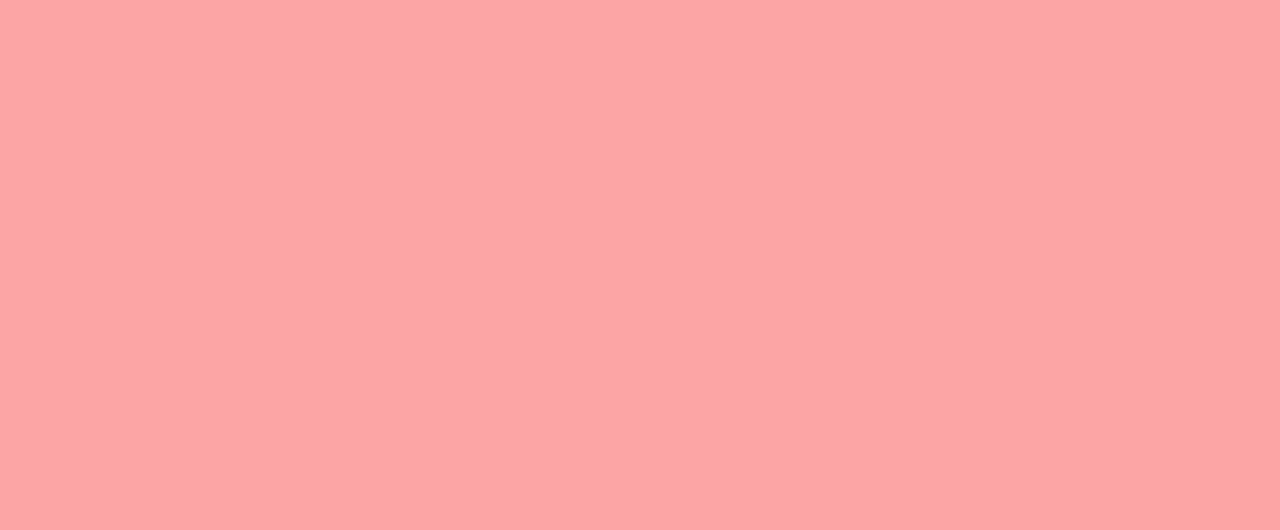
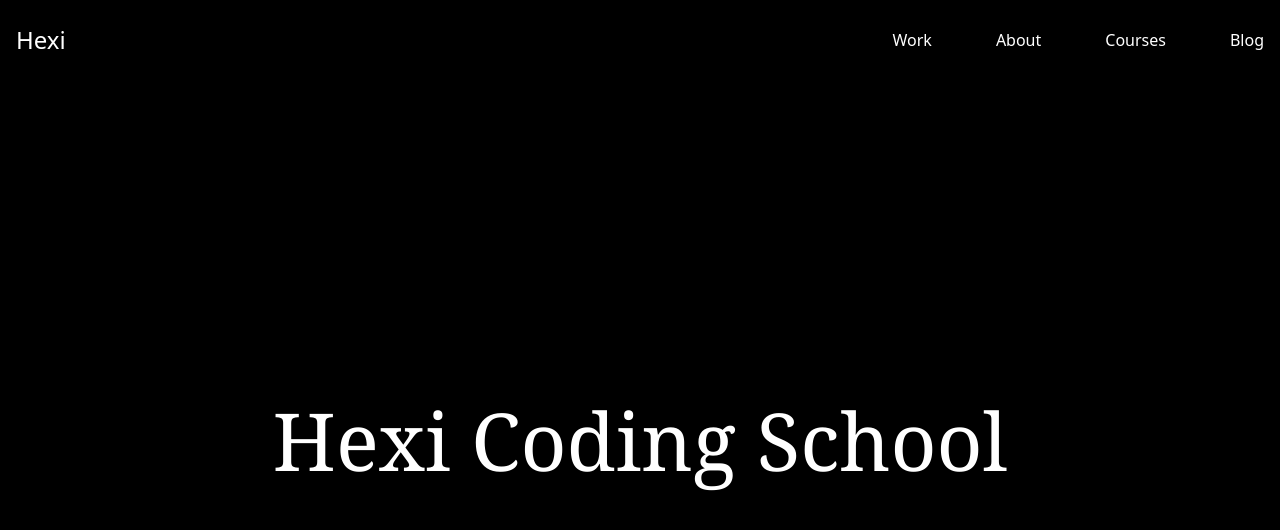
Before and after one commit to Hexi1997/gsap-scrolltrigger-animation-poc, a React (Vite) app: page / in a window 1280 px wide. Shown: the top 530 px of the page. Built offline with nearby package versions, Linux system fonts and the light colour scheme.

Commit message:
feat: add basic & timeline usage demo

```diff
--- a/package.json
+++ b/package.json
@@ -10,6 +10,7 @@
     "preview": "vite preview"
   },
   "dependencies": {
+    "@gsap/react": "^2.1.1",
     "gsap": "^3.12.5",
     "react": "^18.3.1",
     "react-dom": "^18.3.1"
--- a/src/App.tsx
+++ b/src/App.tsx
@@ -1,10 +1,18 @@
 import { gsap } from "gsap";
 import { ScrollTrigger } from "gsap/ScrollTrigger";
+import { useGSAP } from "@gsap/react";
+import { BasicUsage } from "./components/1_BasicUsage";
+import { Timeline } from "./components/2_Timeline";
 
 gsap.registerPlugin(ScrollTrigger);
 
 function App() {
-  return <div className="h-screen bg-red-300"></div>;
+  return (
+    <div className="px-4">
+      {/* <BasicUsage /> */}
+      <Timeline />
+    </div>
+  );
 }
 
 export default App;
--- /dev/null
+++ b/src/components/1_BasicUsage.tsx
@@ -0,0 +1,44 @@
+import { useGSAP } from "@gsap/react";
+import { Title } from "./Title";
+import { gsap } from "gsap";
+
+export function BasicUsage() {
+  // 不能直接在 useEffect 内调用 gasp.from 方法，需要将他们包裹在gsap.context中运行，或者使用 useGSAP
+  // 参考：https://gsap.com/community/forums/topic/35261-gsapfrom-not-working-correctly-in-next-js/
+  // 基础使用
+  useGSAP(() => {
+    gsap.to("#box1", {
+      x: 500,
+      duration: 2,
+      delay: 1,
+      rotate: 360,
+      backgroundColor: "green",
+      borderRadius: "50%",
+      // 动画重复执行1次，a => b a => b
+      repeat: 1,
+      // 设置为yoyo，以后执行就变成了 a => b => a，像yoyo球一样
+      yoyo: true,
+    });
+    gsap.from("h1", {
+      opacity: 0,
+      duration: 1,
+      y: 30,
+      delay: 1,
+      // 如果选择了多个元素，逐个执行动画的间隔
+      stagger: 0.3,
+      color: "#4ade80",
+    });
+  }, []);
+
+  return (
+    <>
+      <Title>1、基础使用</Title>
+      <div id="box1" className="w-[300px] aspect-square bg-red-300"></div>
+      <div className="text-red-300 px-4">
+        <h1> I am h1</h1>
+        <h1> I am h1</h1>
+        <h1> I am h1</h1>
+      </div>
+    </>
+  );
+}
--- /dev/null
+++ b/src/components/2_Timeline.tsx
@@ -0,0 +1,44 @@
+import { useGSAP } from "@gsap/react";
+import { gsap } from "gsap";
+// import { Title } from "./Title";
+
+const menus = ["Work", "About", "Courses", "Blog"];
+export function Timeline() {
+  useGSAP(() => {
+    const tl = gsap.timeline();
+    tl.from("#logoTitle", {
+      y: -60,
+      duration: 0.5,
+      delay: 0.2,
+    })
+      .from("a", {
+        y: -60,
+        duration: 0.4,
+        stagger: 0.1,
+      })
+      .from("h1", {
+        scale: 0.2,
+        y: 60,
+        duration: 1,
+        opacity: 0,
+      });
+  }, []);
+  return (
+    <>
+      {/* <Title>2、Timeline</Title> */}
+      <header className="flex items-center justify-between h-20">
+        <span id="logoTitle" className="text-2xl">
+          Hexi
+        </span>
+        <nav className="flex items-center gap-x-16">
+          {menus.map((item) => (
+            <a href="/">{item}</a>
+          ))}
+        </nav>
+      </header>
+      <main className="flex items-center justify-center font-serif h-[calc(100dvh_-_80px)]">
+        <h1 className="text-[80px]">Hexi Coding School</h1>
+      </main>
+    </>
+  );
+}
--- /dev/null
+++ b/src/components/Title.tsx
@@ -0,0 +1,9 @@
+import { ReactNode } from "react";
+
+interface ITitleProps {
+  children: ReactNode;
+}
+export function Title(props: ITitleProps) {
+  const { children } = props;
+  return <h2 className="text-lg text-green-400">{children}</h2>;
+}
--- a/src/index.css
+++ b/src/index.css
@@ -1,3 +1,7 @@
 @tailwind base;
 @tailwind components;
 @tailwind utilities;
+html {
+  background-color: black;
+  color: white;
+}
```
Also changed, not shown: 1 other file (tests, documents, lock files or other folders).
